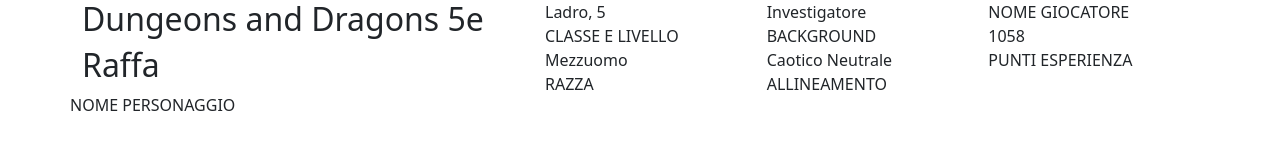
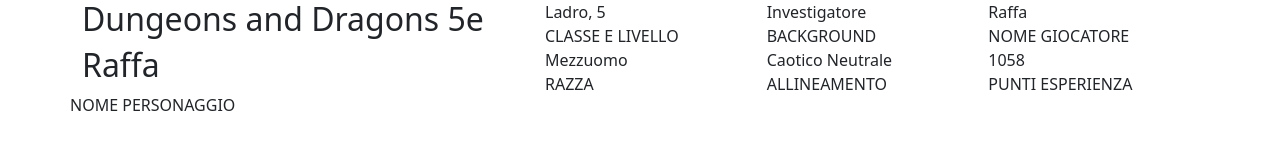
Before and after one commit to raphael2692/toml-to-rpg-sheet, a plain HTML site: page out/Sam Sottofrasca_sheet.html in a window 1280 px wide. Drawn offline with nearby package versions, Linux system fonts and the light colour scheme.

Commit message:
new test render

```diff
--- a/out/Sam Sottofrasca_sheet.html
+++ b/out/Sam Sottofrasca_sheet.html
@@ -67,7 +67,7 @@
                 </div>
                 <div class="col-4">
                     <div class="row">
-
+                        Raffa
                     </div>
                     <div class="row">
                         NOME GIOCATORE
```
